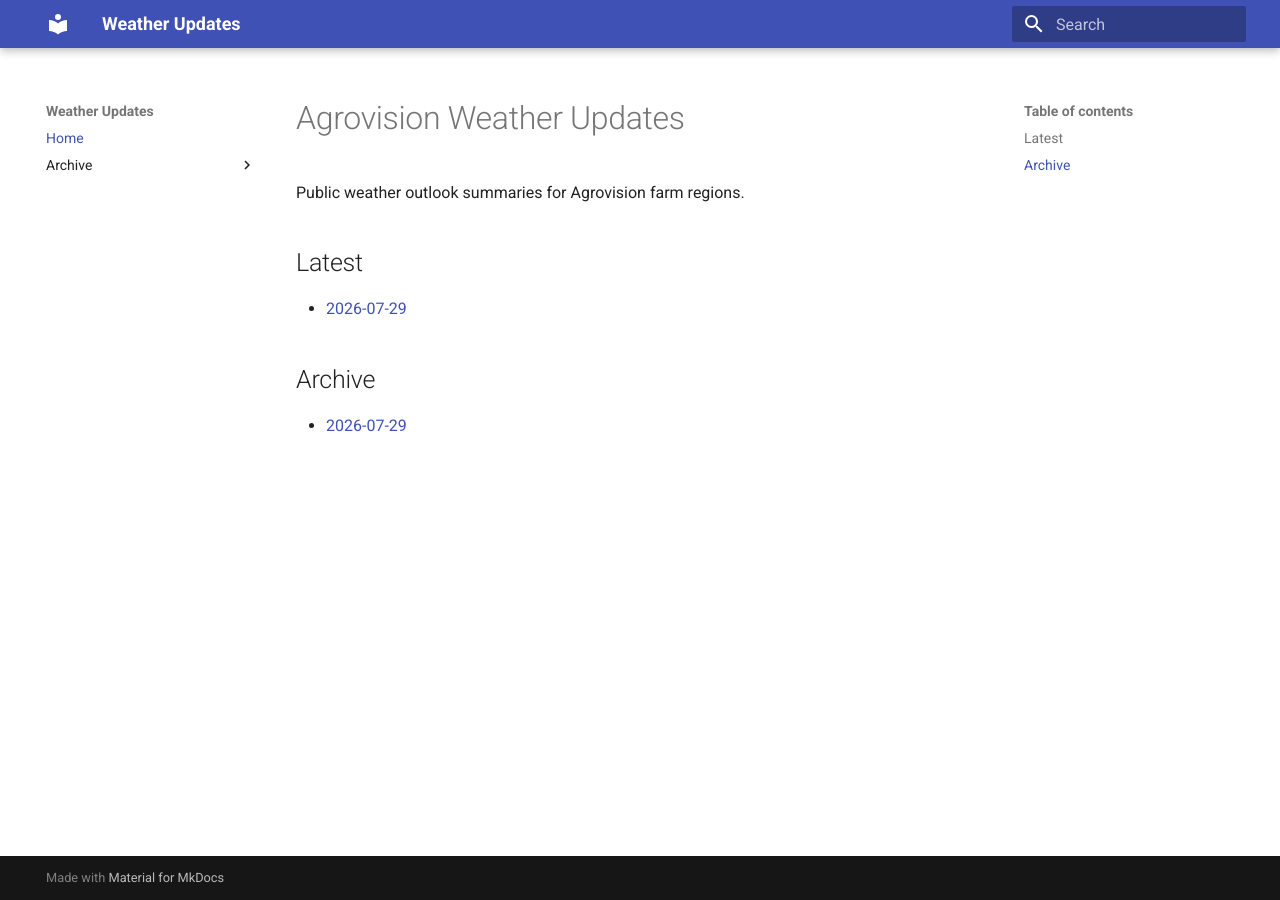
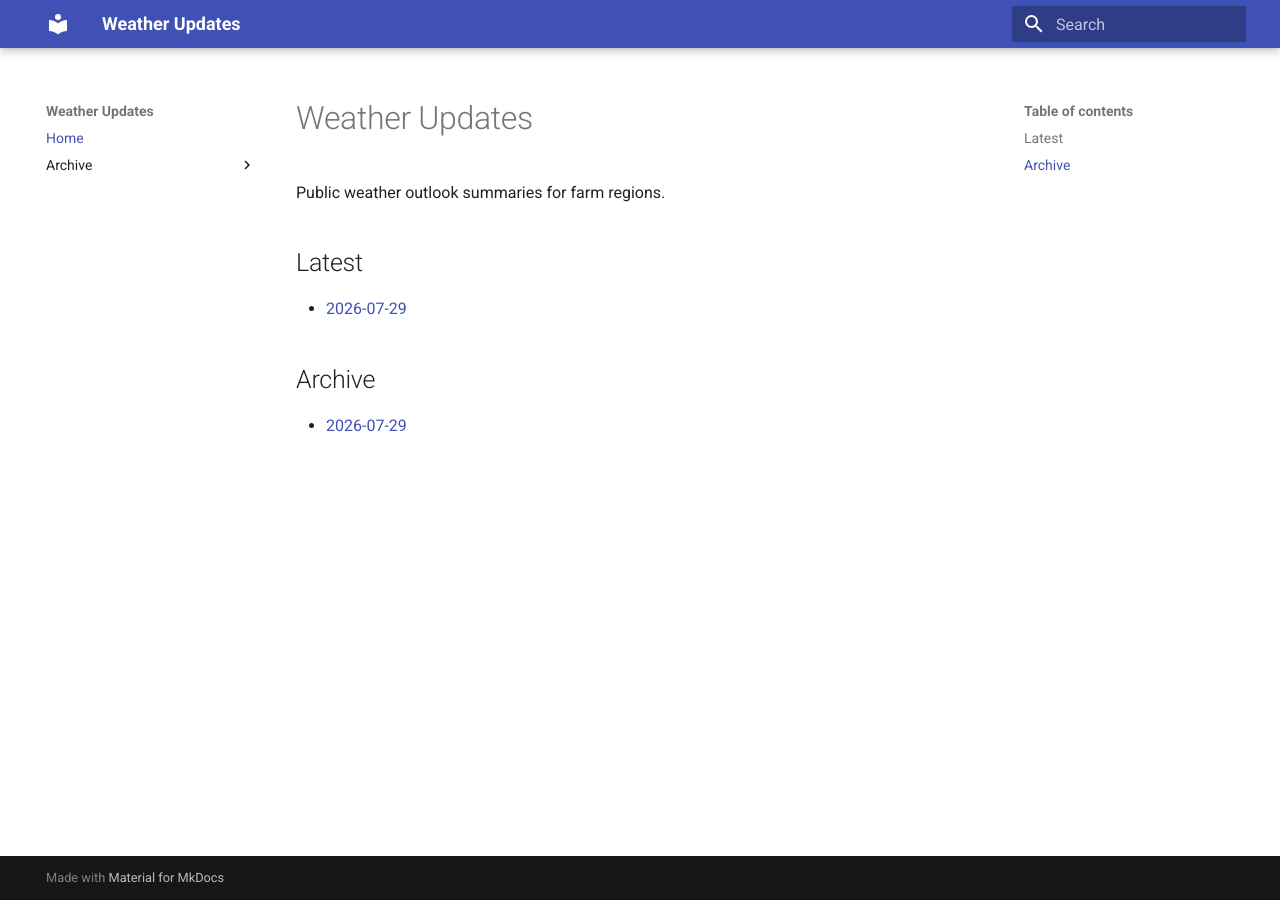
Before and after one commit to kamingfung/weather-updates, an MkDocs documentation site: the page built from docs/index.md, in a window 1280 px wide. Built offline with MkDocs 1.6.1 and Material for MkDocs 9.7.7, drawn with Linux system fonts in a browser that asks for light colours.

Commit message:
docs(weather-updates): Simplify documentation titles and descriptions
- Update main heading from "Agrovision Weather Updates" to "Weather Updates"
- Simplify description to remove product-specific branding
- Make documentation more generic for broader applicability

```diff
--- a/docs/index.md
+++ b/docs/index.md
@@ -1,6 +1,6 @@
-# Agrovision Weather Updates
+# Weather Updates
 
-Public weather outlook summaries for Agrovision farm regions.
+Public weather outlook summaries for farm regions.
 
 ## Latest
 
```
